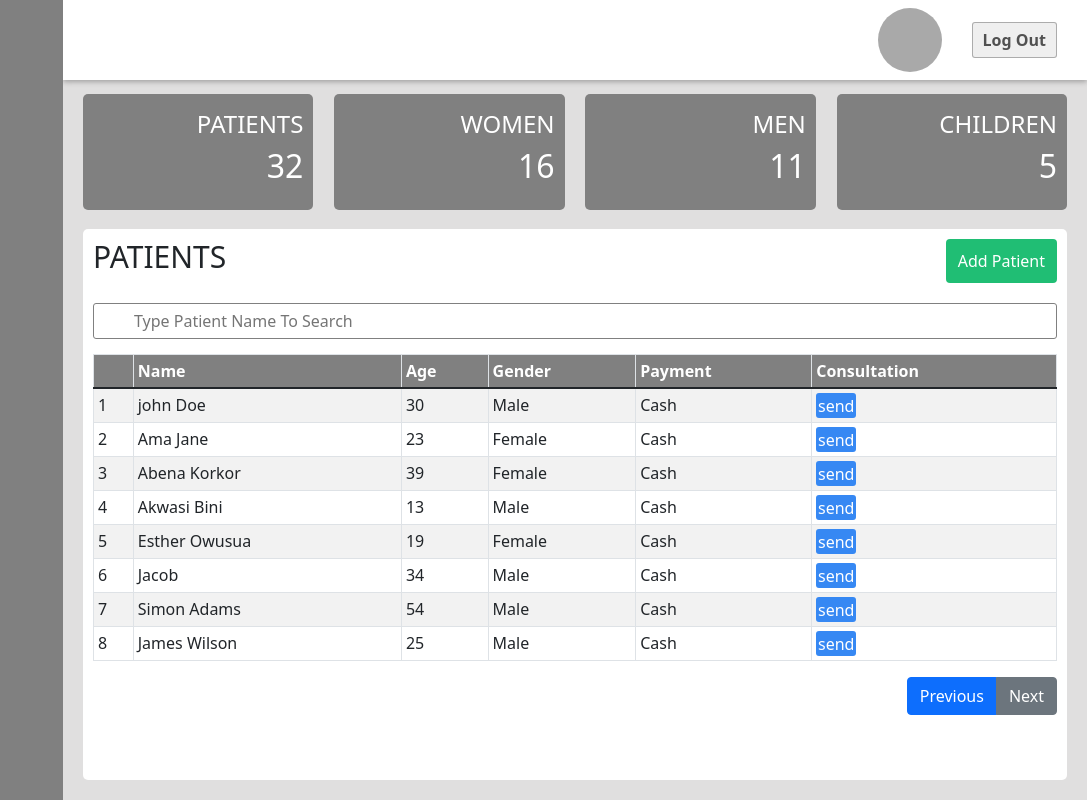
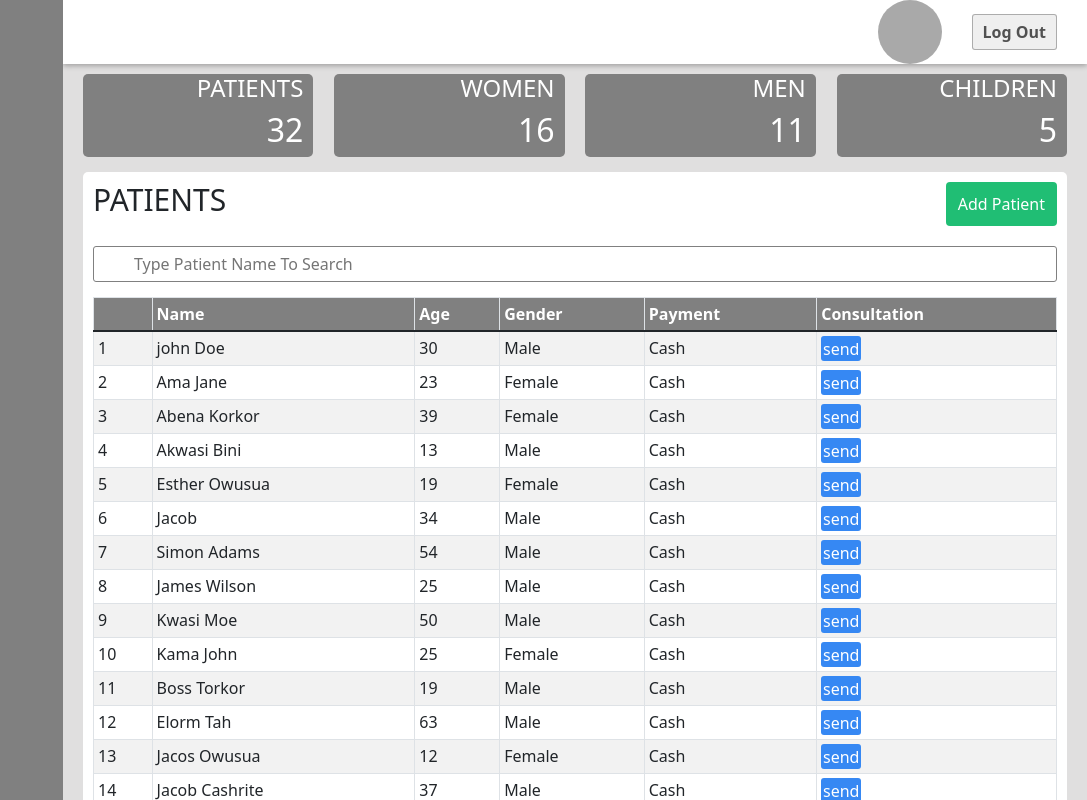
Before and after one commit to yoshiodei/e-clinic, a React (Create React App) app: page / in a window 1280 px wide. Shown: the whole page, without its empty margins (193-1280 px from the left). Built offline with nearby package versions, Linux system fonts and the light colour scheme.

Commit message:
add more items to object

```diff
--- a/src/App.js
+++ b/src/App.js
@@ -84,6 +84,86 @@ function App() {
       phoneNumber: "0203049937",
       paymentMethod: "NHIS",
     },
+    {
+      id: 9,
+      name: "Kwasi Moe",
+      dateOfBirth: "13-03-1992",
+      age: 50,
+      gender: "Male",
+      address: "Parsnip St. East Legon",
+      phoneNumber: "0203049937",
+      paymentMethod: "NHIS",
+    },
+    {
+      id: 10,
+      name: "Kama John",
+      dateOfBirth: "13-03-1992",
+      age: 25,
+      gender: "Female",
+      address: "Parsnip St. East Legon",
+      phoneNumber: "0203049937",
+      paymentMethod: "Cash",
+    },
+    {
+      id: 11,
+      name: "Boss Torkor",
+      dateOfBirth: "13-03-1992",
+      age: 19,
+      gender: "Male",
+      address: "Parsnip St. East Legon",
+      phoneNumber: "0203049937",
+      paymentMethod: "NHIS",
+    },
+    {
+      id: 12,
+      name: "Elorm Tah",
+      dateOfBirth: "13-03-1992",
+      age: 63,
+      gender: "Male",
+      address: "Parsnip St. East Legon",
+      phoneNumber: "0203049937",
+      paymentMethod: "NHIS",
+    },
+    {
+      id: 13,
+      name: "Jacos Owusua",
+      dateOfBirth: "13-03-1992",
+      age: 12,
+      gender: "Female",
+      address: "Parsnip St. East Legon",
+      phoneNumber: "0203049937",
+      paymentMethod: "Cash",
+    },
+    {
+      id: 14,
+      name: "Jacob Cashrite",
+      dateOfBirth: "13-03-1992",
+      age: 37,
+      gender: "Male",
+      address: "Parsnip St. East Legon",
+      phoneNumber: "0203049937",
+      paymentMethod: "Cash",
+    },
+    {
+      id: 15,
+      name: "Theo Dor",
+      dateOfBirth: "13-03-1992",
+      age: 45,
+      gender: "Male",
+      address: "Parsnip St. East Legon",
+      phoneNumber: "0203049937",
+      paymentMethod: "NHIS",
+    },
+    {
+      id: 16,
+      name: "James Bond",
+      dateOfBirth: "13-03-1992",
+      age: 25,
+      gender: "Male",
+      address: "Parsnip St. East Legon",
+      phoneNumber: "0203049937",
+      paymentMethod: "NHIS",
+    },
   ];
 
   return (
```
